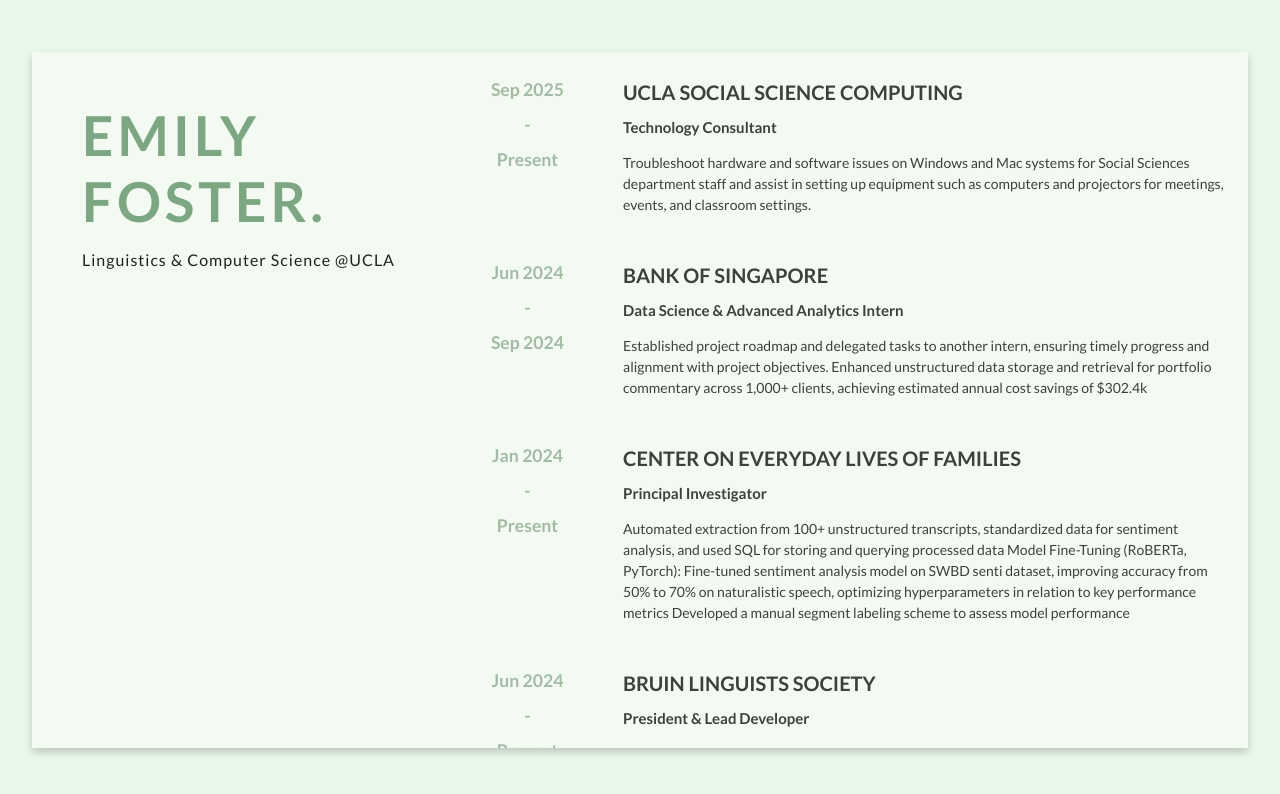
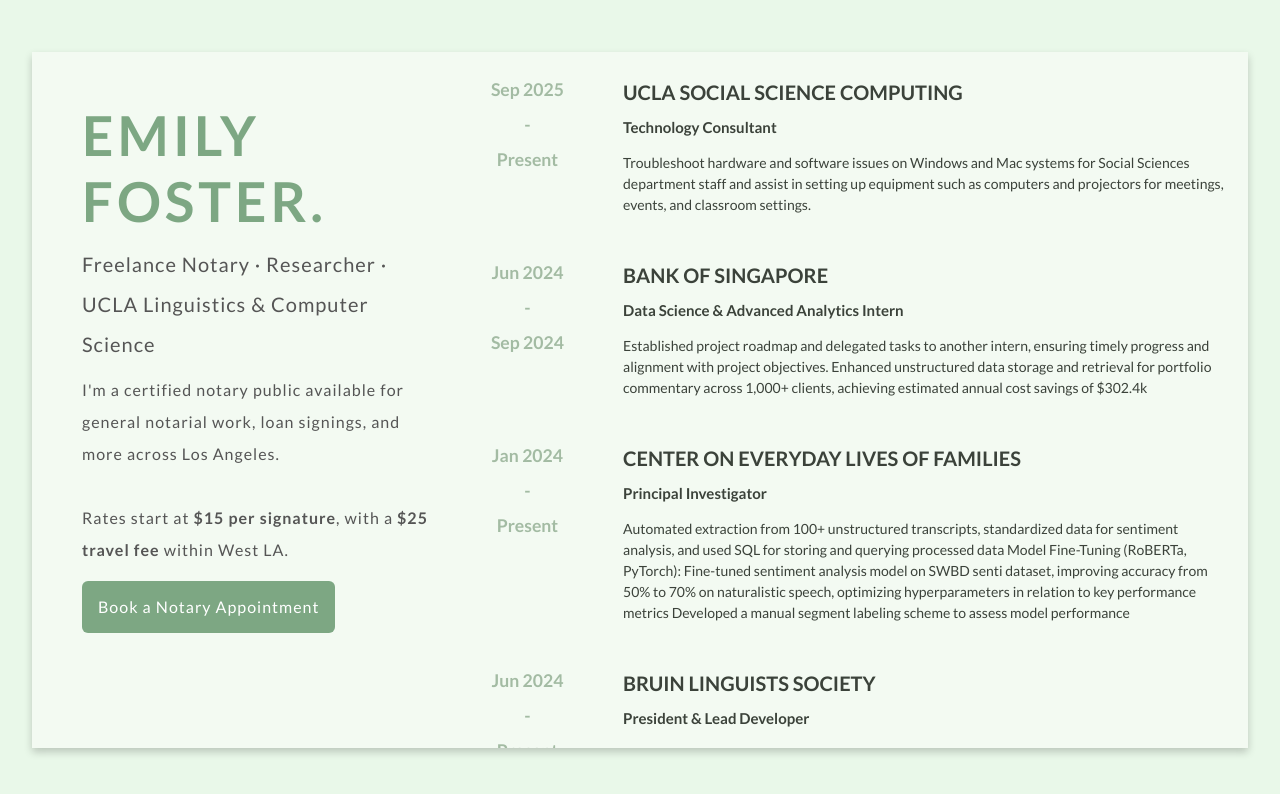
Before and after one commit to emilyretsof/emilyretsof.github.io, a React (Create React App) app: page / in a window 1280 px wide. Shown: the top 794 px of the page. Built offline with nearby package versions, Linux system fonts and the light colour scheme.

Commit message:
left card updates

```diff
--- a/src/components/home/Home.css
+++ b/src/components/home/Home.css
@@ -32,11 +32,40 @@
 
 .card-left h1 {
   line-height: normal;
-  color:rgb(125, 167, 131);
+  color:#7da783;
   letter-spacing: 4;
   font-size: 55;
 }
 
+.card-left .bio {
+  margin-top: 10px;
+  font-size: 20px;
+  color: #555;
+}
+
+.notary-info {
+  margin-top: 10px;
+  font-size: 16px;
+  color: #555;
+}
+
+
+.calendly-wrapper {
+  display: flex;
+  justify-content: flex-start; /* default for desktop */
+}
+
+.calendly-link {
+  display: inline-block;
+  margin-top: 15px;
+  padding: 10px 16px;
+  background-color: #7da783;
+  color: white;
+  text-decoration: none;
+  border-radius: 6px;
+  font-weight: 500;
+  transition: background-color 0.2s ease-in-out;
+}
 
 .card-right {
   width: 70%;
@@ -107,9 +136,15 @@
 }
 
 @media (max-width: 768px) {
+
+  .calendly-wrapper {
+    justify-content: center; /* center on mobile */
+  }
+
   .card-left {
     position: static; /* Makes it scroll with the page */
-    width: 100%; /* Takes full width */
+    width: 90%; /* Takes full width */
+    line-height: 1.3; /* tighter spacing on mobile */
   }
 
   .card {
--- a/src/components/home/Home.js
+++ b/src/components/home/Home.js
@@ -9,7 +9,28 @@
       <div className="card">
         <div className="card-left">
           <h1>EMILY FOSTER.</h1>
-          <p>Linguistics & Computer Science @UCLA</p>
+
+          {/* Bio line */}
+          <p className="bio">Freelance Notary · Researcher · UCLA Linguistics & Computer Science</p>
+
+          {/* Notary context */}
+          <p className="notary-info">
+            I'm a certified notary public available for general notarial work, loan signings, and more across Los Angeles.<br /><br />
+            Rates start at <strong>$15 per signature</strong>, with a <strong>$25 travel fee</strong> within West LA.
+          </p>
+
+          {/* Booking link */}
+          <div className="calendly-wrapper">
+            <a
+              href="https://calendly.com/your-link"
+              target="_blank"
+              rel="noopener noreferrer"
+              className="calendly-link"
+            >
+              Book a Notary Appointment
+            </a>
+          </div>
+
         </div>
 
       {/* Right card with scrollable content */}
```
Also changed, not shown: 1 other file (tests, documents, lock files or other folders).
